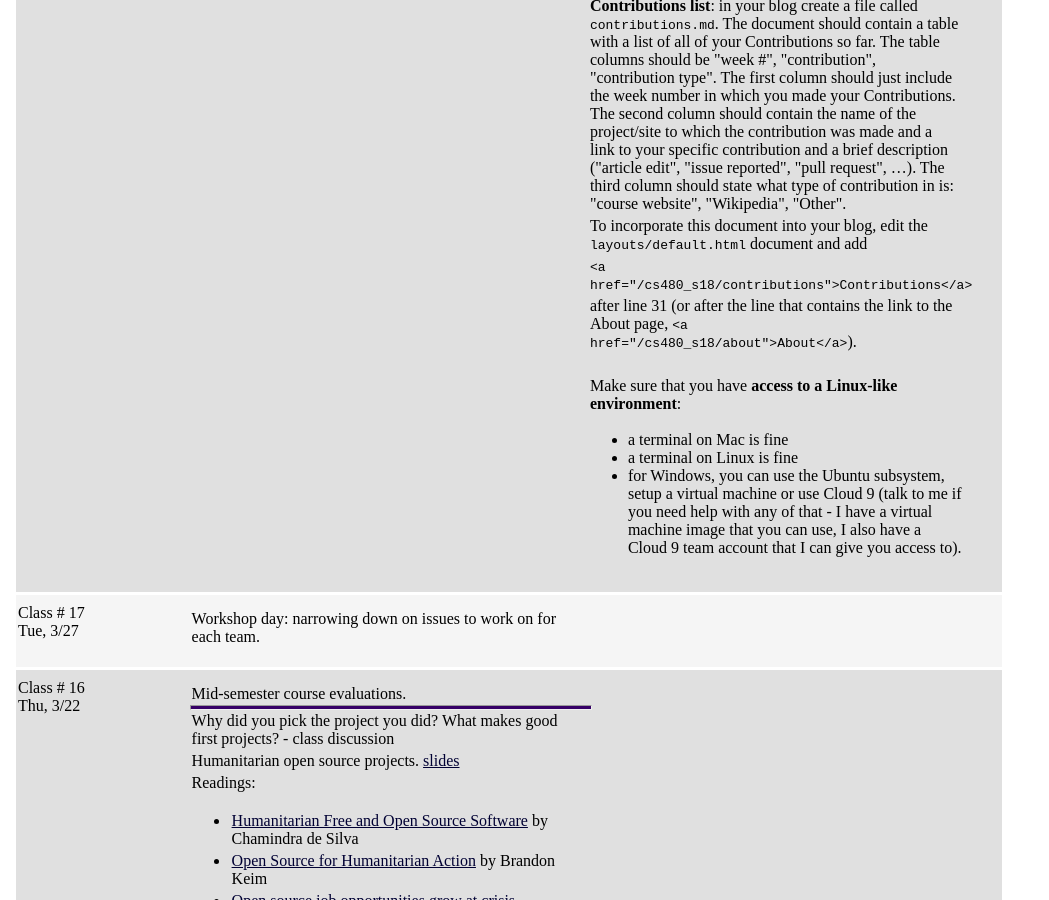
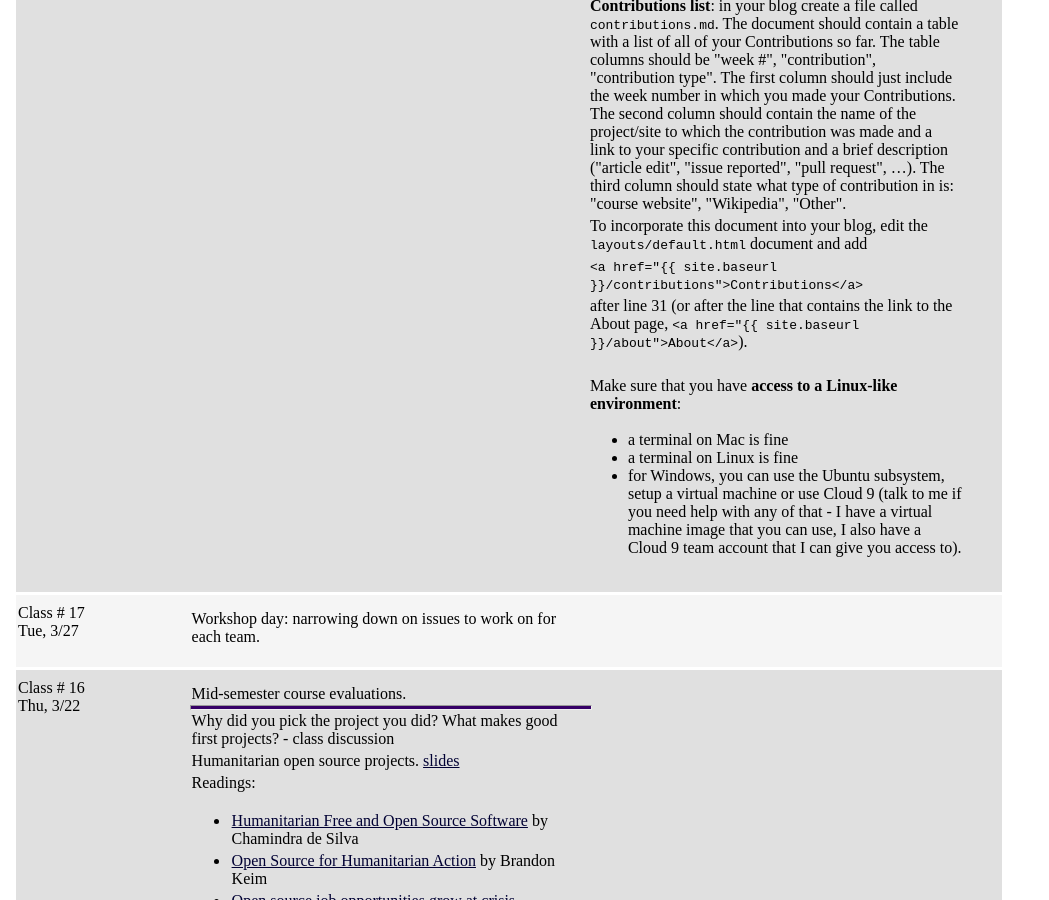
Before and after one commit to joannakl/cs480_s18, a Jekyll site: the page built from daily.html, in a window 1280 px wide and 900 px high, scrolled down 923 px. Shown: the whole window, without its empty margins (0-1049 px from the left). Built offline with Jekyll 4.4.1, drawn with Linux system fonts in a browser that asks for light colours; comment, search, counter and statistics services are not loaded.

Commit message:
edited link so site.baseurl appears in instructions

````diff
--- a/_includes/daily/18.markdown
+++ b/_includes/daily/18.markdown
@@ -45,10 +45,10 @@ state what type of contribution in is: "course website", "Wikipedia", "Other".
 To incorporate this document into your blog, edit the `layouts/default.html` document
 and add
 
-`<a href="{{ site.baseurl }}/contributions">Contributions</a>`
+`<a href="``{```{ site.baseurl }```}``/contributions">Contributions</a>`
 
 after line
-31 (or after the line that contains the link to the About page, `<a href="{{ site.baseurl }}/about">About</a>`).
+31 (or after the line that contains the link to the About page, `<a href="``{```{ site.baseurl }```}``/about">About</a>`).
 
 <br>
 
````
